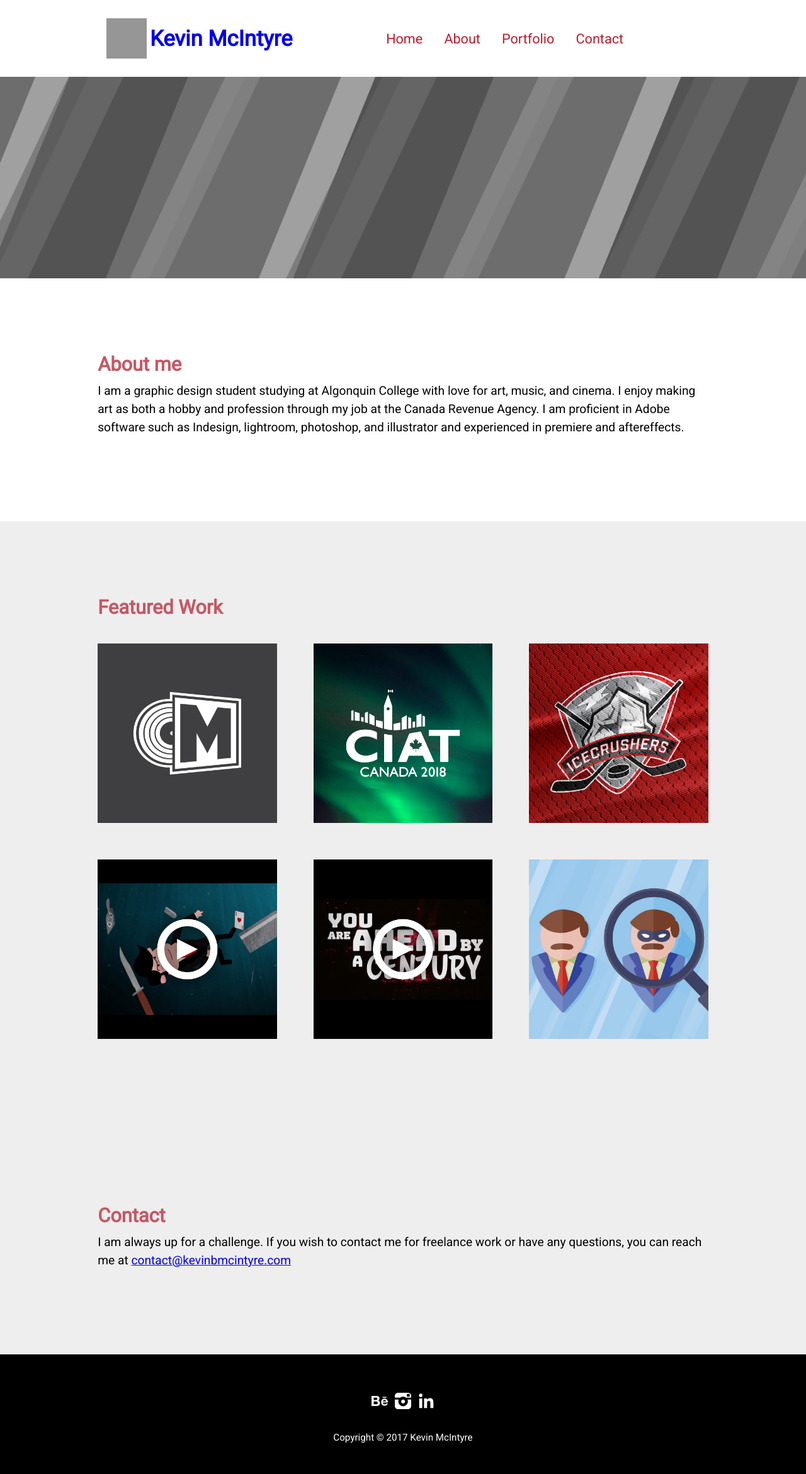
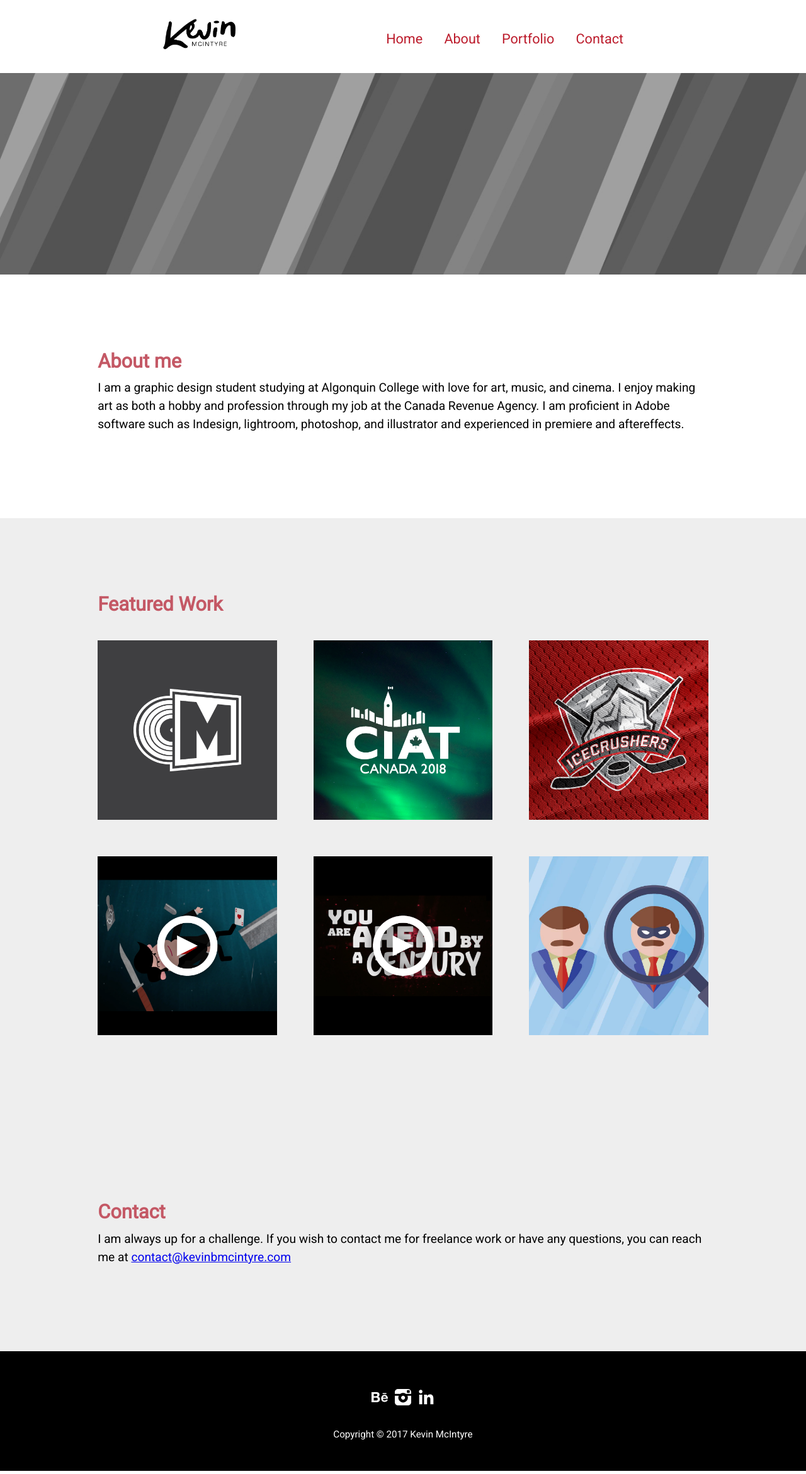
Before and after one commit to KevinBMcIntyre/Portfolio, a Jekyll site: the page built from index.html, in a window 1280 px wide. Shown: the whole page at 63% size. Built offline with Jekyll 4.4.1, drawn with Linux system fonts in a browser that asks for light colours.

Commit message:
added logo

```diff
--- a/_layouts/default.html
+++ b/_layouts/default.html
@@ -15,8 +15,7 @@
     <div class="wrapper gutter-1-2">
       <div class="masthead grid">
         <div class="unit xs-1 s-1 m-1-3 l-1-3 text-center">
-          <a class="icon-link" href="home.html" id="logo"><i class="icon i-64"><img alt="kevin mcintyre logo" src="https://dummyimage.com/1:1x1080"></i>
-          <h1 class="push-0 icon-label inline-block">Kevin McIntyre</h1></a>
+          <a href="{{site.baseurl}}/" id="logo"><img class="logo2" alt="kevin mcintyre logo" src="{{site.baseurl}}/images/logo-02.png"></a>
         </div>
         <div class="unit xs-1 s-1 m-2-3 l-2-3">
           <nav id="nav" role="navigation">
--- a/css/main.css
+++ b/css/main.css
@@ -27,6 +27,11 @@ html {
 
 .portfolio {
   position: relative;
+}
+
+
+.logo2 {
+  height: 50px;
 }
 
 .name {
```
Also changed, not shown: images/logo-01.png (added), images/logo-02.png (added).
